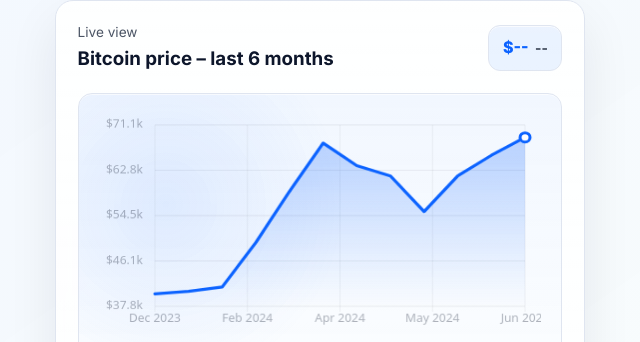
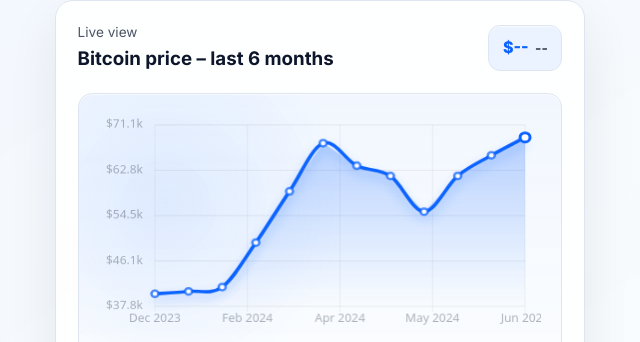
Before and after one commit to Jaycee21303/AdaptBTCstatic, a plain HTML site: page index.html in a window 1280 px wide. Shown: the part 157-499 px from the top of the page, 605-1245 px from the left. Drawn offline with Linux system fonts and the light colour scheme; no server answers.

Commit message:
Enhance hero chart line readability

```diff
--- a/index.html
+++ b/index.html
@@ -99,8 +99,8 @@
       <div class="container debt-grid">
         <div class="debt-copy">
           <p class="eyebrow">U.S. national debt</p>
-          <h2>Real-time debt clock, fixed Bitcoin supply.</h2>
-          <p class="muted">Watch the national debt climb while Bitcoin stays hard-capped at 21 million. Governments can print value away — Bitcoin cannot.</p>
+          <h2>Monitor U.S. debt growth against Bitcoin’s fixed supply.</h2>
+          <p class="muted">Observe the accelerating national debt while Bitcoin stays capped at 21 million. Fiat issuance can be extended at will—in 2025 alone, more than $2 trillion in new debt was issued—while Bitcoin issuance is permanently constrained.</p>
           <div class="debt-facts">
             <div>
               <p class="muted tiny">21,000,000 BTC</p>
--- a/script.js
+++ b/script.js
@@ -387,6 +387,40 @@ function drawLine(ctx, points, color, width = 2.8, dash = []) {
   ctx.restore();
 }
 
+function drawSmoothLine(ctx, points, color, width = 3.4) {
+  if (points.length < 2) {
+    drawLine(ctx, points, color, width);
+    return;
+  }
+
+  ctx.save();
+  ctx.beginPath();
+  ctx.lineWidth = width;
+  ctx.strokeStyle = color;
+  ctx.lineJoin = 'round';
+  ctx.lineCap = 'round';
+  ctx.shadowColor = 'rgba(12, 99, 255, 0.32)';
+  ctx.shadowBlur = 12;
+  ctx.shadowOffsetY = 6;
+
+  ctx.moveTo(points[0].x, points[0].y);
+
+  for (let i = 0; i < points.length - 1; i += 1) {
+    const current = points[i];
+    const next = points[i + 1];
+    const prev = points[i - 1] || current;
+    const after = points[i + 2] || next;
+    const cp1x = current.x + (next.x - prev.x) / 6;
+    const cp1y = current.y + (next.y - prev.y) / 6;
+    const cp2x = next.x - (after.x - current.x) / 6;
+    const cp2y = next.y - (after.y - current.y) / 6;
+    ctx.bezierCurveTo(cp1x, cp1y, cp2x, cp2y, next.x, next.y);
+  }
+
+  ctx.stroke();
+  ctx.restore();
+}
+
 function drawHeroChart(points) {
   if (!heroBtcChart || !points.length) return;
   const ctx = heroBtcChart.getContext('2d');
@@ -469,7 +503,7 @@ function drawHeroChart(points) {
   ctx.fill();
 
   const linePoints = points.map((p, index) => ({ x: toX(index), y: toY(p.price) }));
-  drawLine(ctx, linePoints, 'rgba(12, 99, 255, 1)', 3.2);
+  drawSmoothLine(ctx, linePoints, '#0c63ff', 3.6);
 
   const lastPoint = linePoints[linePoints.length - 1];
   ctx.fillStyle = '#ffffff';
@@ -479,6 +513,18 @@ function drawHeroChart(points) {
   ctx.arc(lastPoint.x, lastPoint.y, 5, 0, Math.PI * 2);
   ctx.fill();
   ctx.stroke();
+
+  const markerInterval = Math.max(1, Math.floor(points.length / 10));
+  ctx.fillStyle = '#ffffff';
+  ctx.strokeStyle = 'rgba(12, 99, 255, 0.75)';
+  ctx.lineWidth = 2.5;
+  linePoints.forEach((point, index) => {
+    if (index % markerInterval !== 0 || index === linePoints.length - 1) return;
+    ctx.beginPath();
+    ctx.arc(point.x, point.y, 3.5, 0, Math.PI * 2);
+    ctx.fill();
+    ctx.stroke();
+  });
 
   ctx.restore();
 }
```
